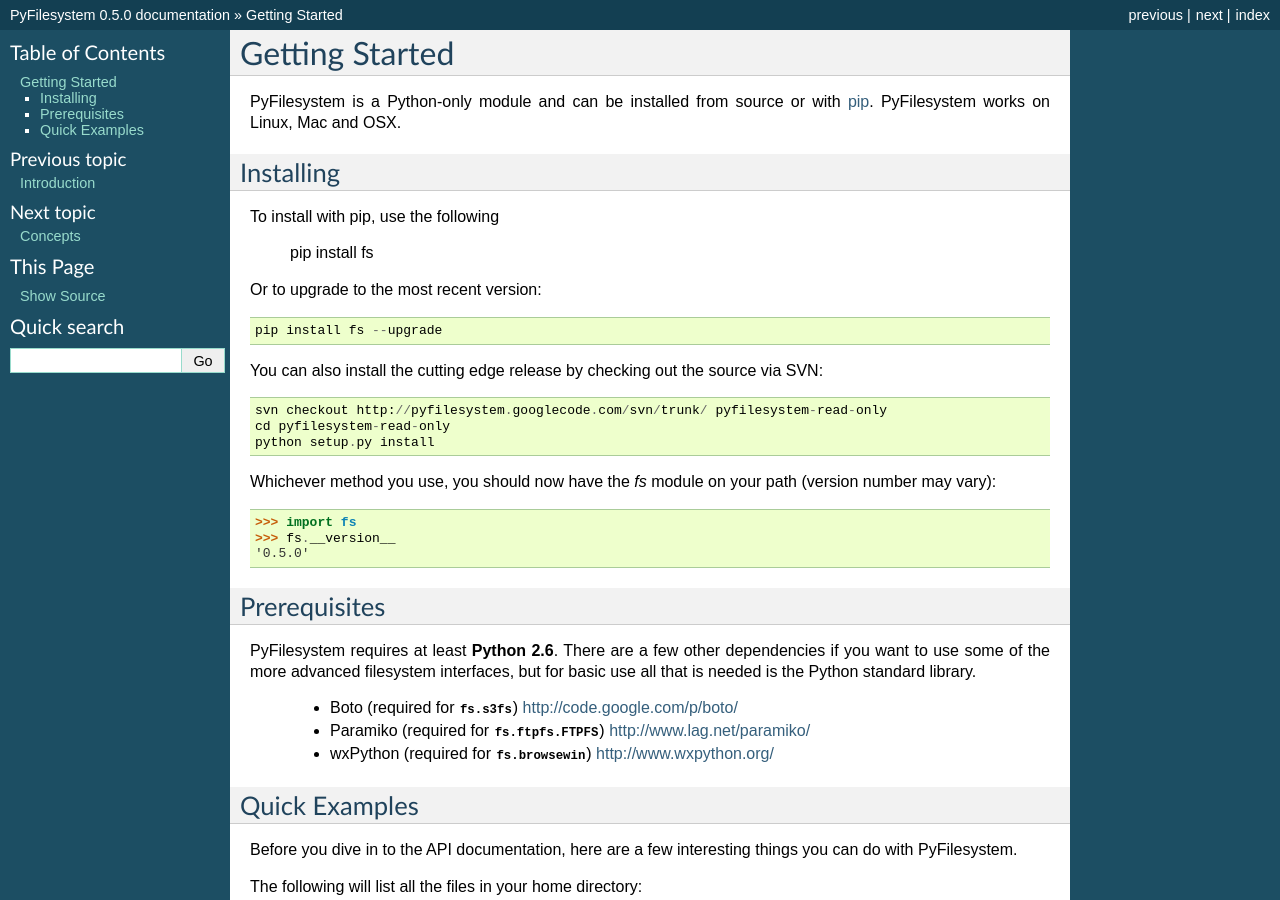
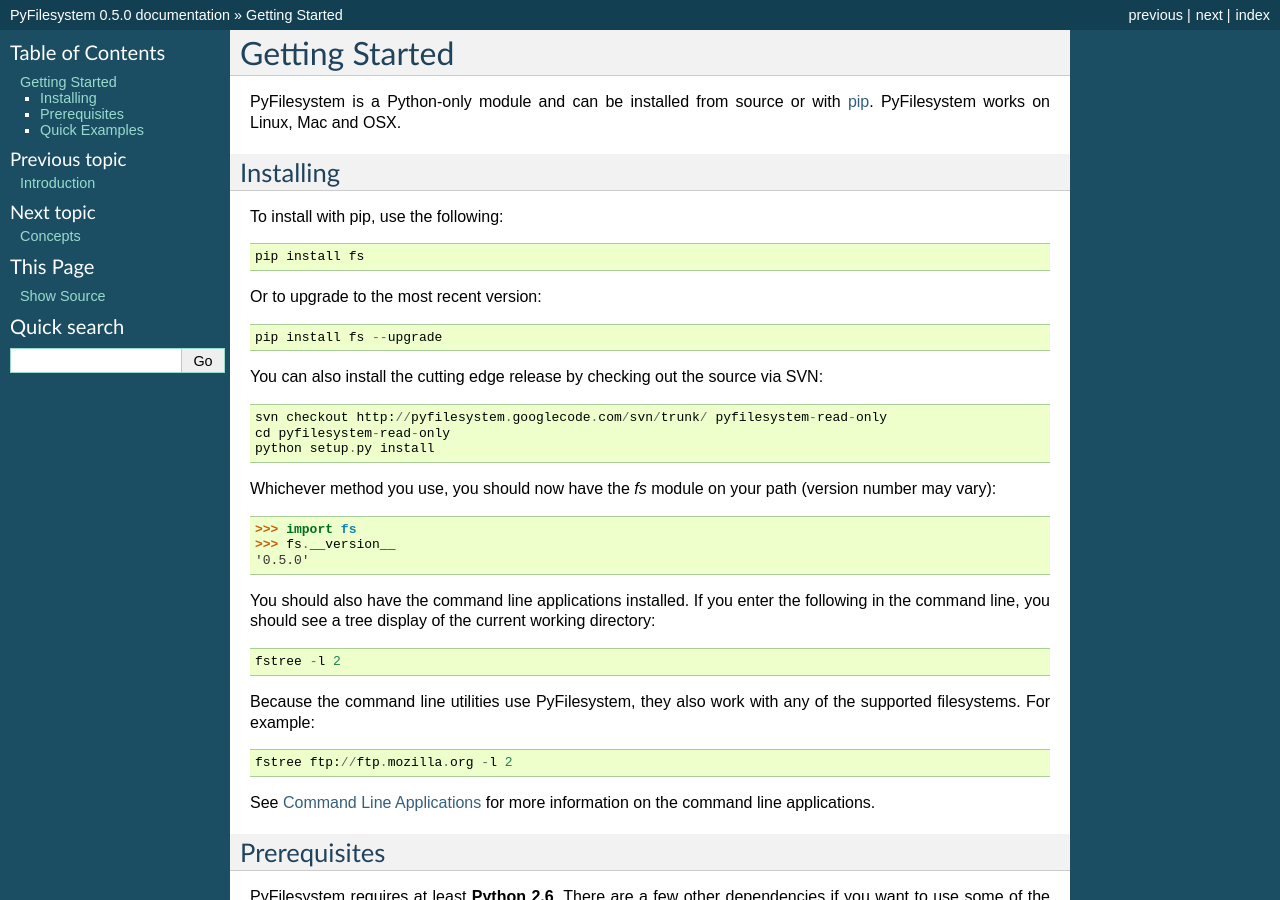
Before and after one commit to svn2github/pyfilesystem, a Sphinx documentation site: the page built from trunk/docs/getting_started.rst, in a window 1280 px wide and 900 px high. Built offline with Sphinx 7.4.7, drawn with Linux system fonts in a browser that asks for light colours.

Commit message:
Docs
git-svn-id: http://pyfilesystem.googlecode.com/svn@893 67cdc799-7952-0410-af00-57a81ceafa0f

```diff
--- a/trunk/docs/commands.rst
+++ b/trunk/docs/commands.rst
@@ -1,3 +1,5 @@
+.. _commands:
+
 Command Line Applications
 =========================
 
--- a/trunk/docs/getting_started.rst
+++ b/trunk/docs/getting_started.rst
@@ -6,7 +6,7 @@ PyFilesystem is a Python-only module and can be installed from source or with `p
 Installing
 ----------
 
-To install with pip, use the following
+To install with pip, use the following::
 
 	pip install fs
 
@@ -25,6 +25,16 @@ Whichever method you use, you should now have the `fs` module on your path (vers
     >>> import fs
     >>> fs.__version__
     '0.5.0'
+
+You should also have the command line applications installed. If you enter the following in the command line, you should see a tree display of the current working directory::
+
+    fstree -l 2
+
+Because the command line utilities use PyFilesystem, they also work with any of the supported filesystems. For example::
+
+    fstree ftp://ftp.mozilla.org -l 2
+
+See :doc:`commands` for more information on the command line applications.
 
 Prerequisites
 -------------
--- a/trunk/docs/releasenotes.rst
+++ b/trunk/docs/releasenotes.rst
@@ -3,7 +3,7 @@ Release Notes
 
 PyFilesystem has reached a point where the interface is relatively stable. The were some backwards incompatibilities introduced with version 0.5.0, due to Python 3 support.
 
-Changes from 0.5.0
+Changes from 0.4.0
 ------------------
 
 Python 3.X support was added. The interface has remained much the same, but the ``open`` method now works like Python 3's builtin, which handles text encoding more elegantly. i.e. if you open a file in text mode, you get a stream that reads or writes unicode rather than binary strings.
@@ -14,6 +14,6 @@ The new signature to the ``open`` method (and ``safeopen``) is as follows::
 
 In order to keep the same signature across both Python 2 and 3, PyFilesystems uses the ``io`` module from the standard library. Unfortunately this is only available from Python 2.6 onwards, so Python 2.5 support has been dropped. If you need Python 2.5 support, consider sticking to PyFilesystem 0.4.0.
 
-By default the new ``open`` method now returns a unicode text stream, whereas 0.4.0 returned a binary file-like object. If you have code that runs on 0.4.0, you will probably want to either modify your code to work with unicode or explicitly open files in binary mode. The later is as simple as changing the mode from "r" to "rb" (or "w" to "wb"), but if you were working with unicode, the new text streams will likely save you a few lines of code.
+By default the new ``open`` method now returns a unicode text stream, whereas 0.4.0 returned a binary file-like object. If you have code that runs on 0.4.0, you will probably want to either modify your code to work with unicode or explicitly open files in binary mode. The latter is as simple as changing the mode from "r" to "rb" (or "w" to "wb"), but if you were working with unicode, the new text streams will likely save you a few lines of code.
 
 The ``setcontents`` and ``getcontents`` methods have also grown a few parameters in order to work with text files. So you won't require an extra encode / decode step for text files.
```
Also changed, not shown: trunk/docs/introduction.rst (+9 -1 lines).
